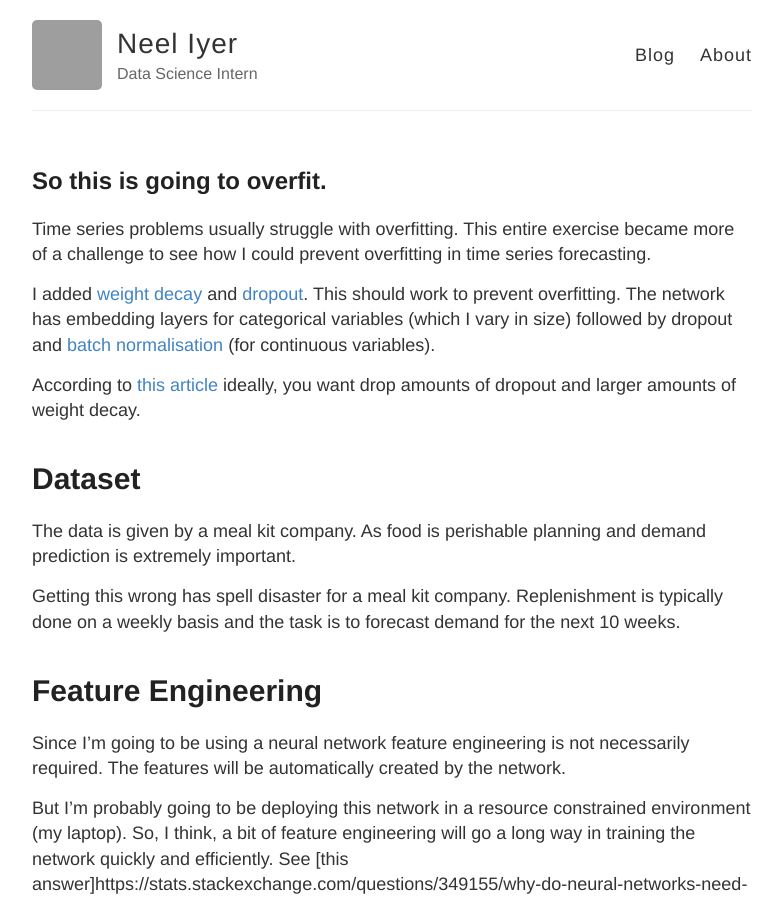
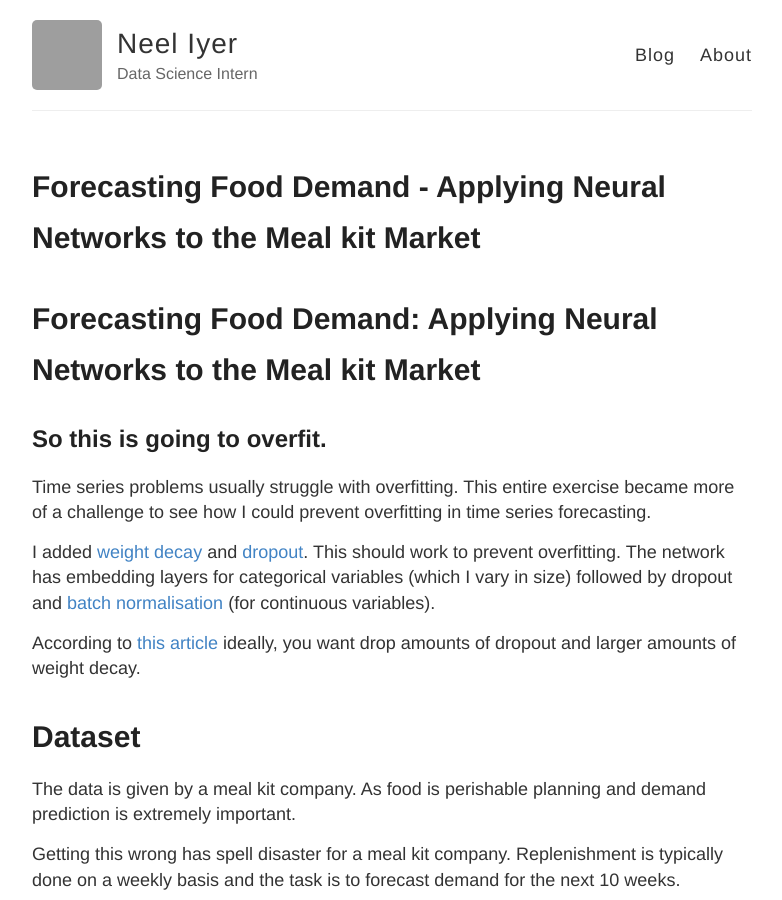
Before and after one commit to neelriyer/neelriyer.github.io, a Jekyll site: the page built from _posts/2020-06-28-Mealkit-Food-Demand-Forecasting.md, in a window 1280 px wide and 900 px high. Shown: the whole window, without its empty margins (248-1030 px from the left). Built offline with Jekyll 4.4.1, drawn with Linux system fonts in a browser that asks for light colours; our own code applies the rules of GitHub Pages for plain Markdown files; grey boxes are pictures that could not be loaded.

Commit message:
title fix

```diff
--- a/_posts/2020-06-28-Mealkit-Food-Demand-Forecasting.md
+++ b/_posts/2020-06-28-Mealkit-Food-Demand-Forecasting.md
@@ -1,7 +1,9 @@
 ---
 layout: post
-title: Forecasting Food Demand: Applying Neural Networks to the Meal kit Market
+title: Forecasting Food Demand - Applying Neural Networks to the Meal kit Market
 ---
+
+# Forecasting Food Demand: Applying Neural Networks to the Meal kit Market
 
 [grid_search_plot]: https://github.com/spiyer99/spiyer99.github.io/raw/master/src/common/images/mealkit/grid_search_plot.png
 
```
